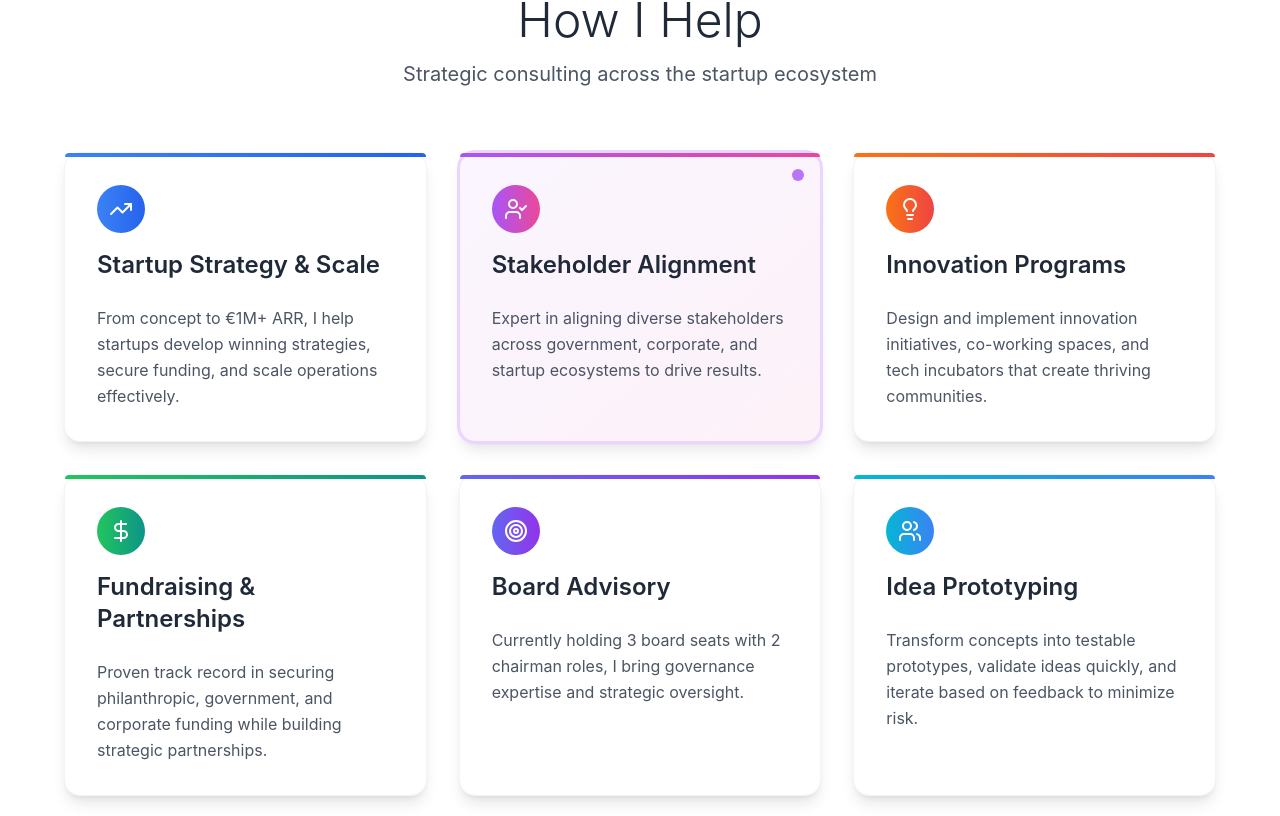
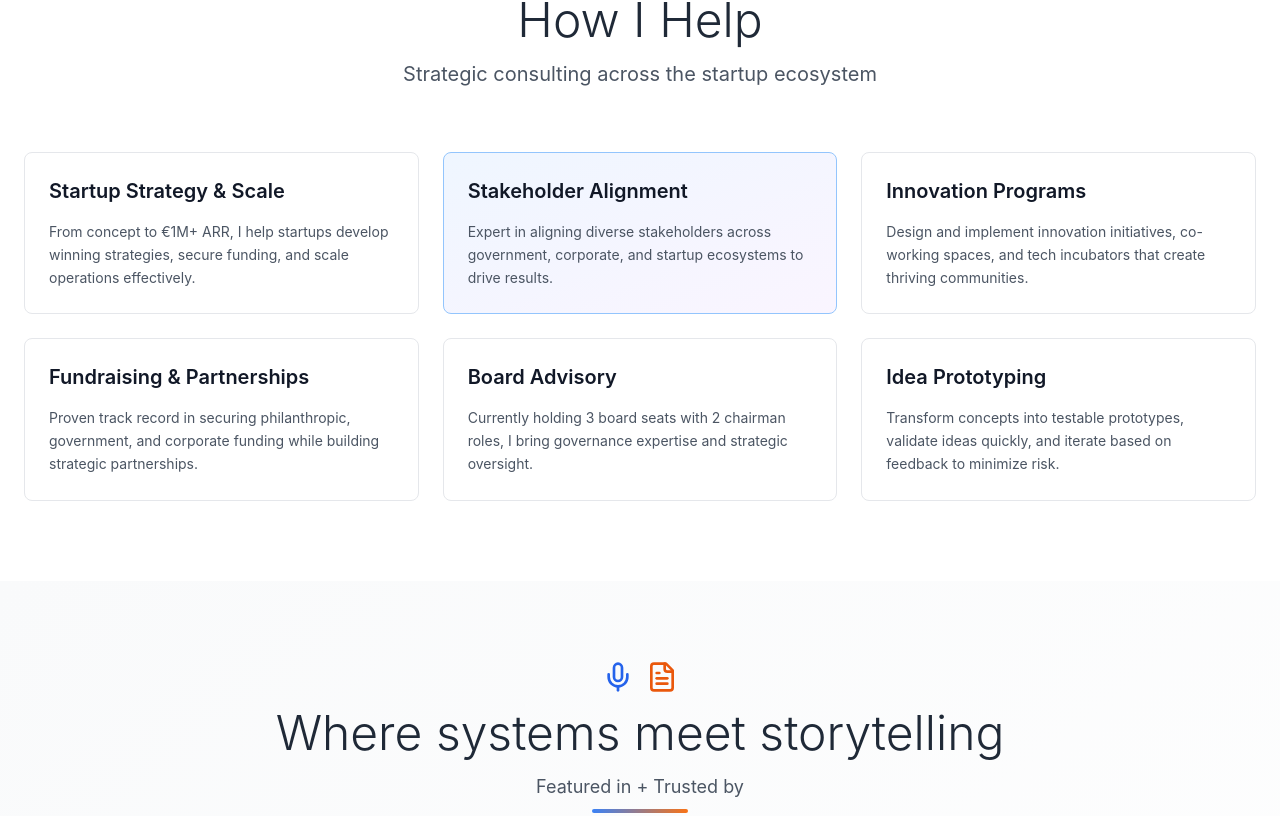
Before and after one commit to TracyKeogh/tracyspremt, a React (Vite) app: page / in a window 1280 px wide. Shown: the part 884-1700 px from the top of the page. Built offline with nearby package versions, Linux system fonts and the light colour scheme.

Commit message:
Update service cards to match screenshot design - rectangular boxes with minimal styling

```diff
--- a/src/components/Projects.tsx
+++ b/src/components/Projects.tsx
@@ -73,35 +73,21 @@ const Projects: React.FC = () => {
           <p className="text-xl text-gray-600">Strategic consulting across the startup ecosystem</p>
         </div>
 
-        <div className="grid md:grid-cols-3 gap-8 max-w-6xl mx-auto">
+        <div className="grid grid-cols-1 md:grid-cols-2 lg:grid-cols-3 gap-6 max-w-7xl mx-auto">
           {services.map((service) => (
             <div
               key={service.id}
-              className={`group relative bg-white rounded-2xl p-8 shadow-lg hover:shadow-2xl transition-all duration-500 transform hover:-translate-y-2 cursor-pointer border ${
+              className={`relative bg-white rounded-lg p-6 border transition-all duration-300 hover:shadow-md ${
                 service.isHighlighted
-                  ? 'border-purple-200 bg-gradient-to-br from-purple-50 to-pink-50 ring-2 ring-purple-200'
-                  : 'border-gray-100'
-              } ${
-                selectedService === service.id ? 'ring-2 ring-blue-400' : ''
+                  ? 'border-blue-300 bg-gradient-to-br from-blue-50 to-purple-50'
+                  : 'border-gray-200 hover:border-gray-300'
               }`}
-              onClick={() => handleServiceClick(service)}
             >
-              <div className={`absolute top-0 left-0 w-full h-1 bg-gradient-to-r ${service.color} rounded-t-2xl`}></div>
-
-              <div className="mb-6">
-                <div className={`inline-flex items-center justify-center w-12 h-12 rounded-full bg-gradient-to-r ${service.color} text-white mb-4`}>
-                  {service.icon}
-                </div>
-                <h3 className="text-2xl font-semibold text-gray-800 mb-2">{service.title}</h3>
+              <div className="mb-4">
+                <h3 className="text-xl font-semibold text-gray-900 mb-3">{service.title}</h3>
               </div>
 
-              <p className="text-gray-600 leading-relaxed">{service.description}</p>
-
-              {service.isHighlighted && (
-                <div className="absolute top-4 right-4">
-                  <div className="w-3 h-3 bg-purple-500 rounded-full animate-pulse"></div>
-                </div>
-              )}
+              <p className="text-gray-600 text-sm leading-relaxed">{service.description}</p>
             </div>
           ))}
         </div>
```
